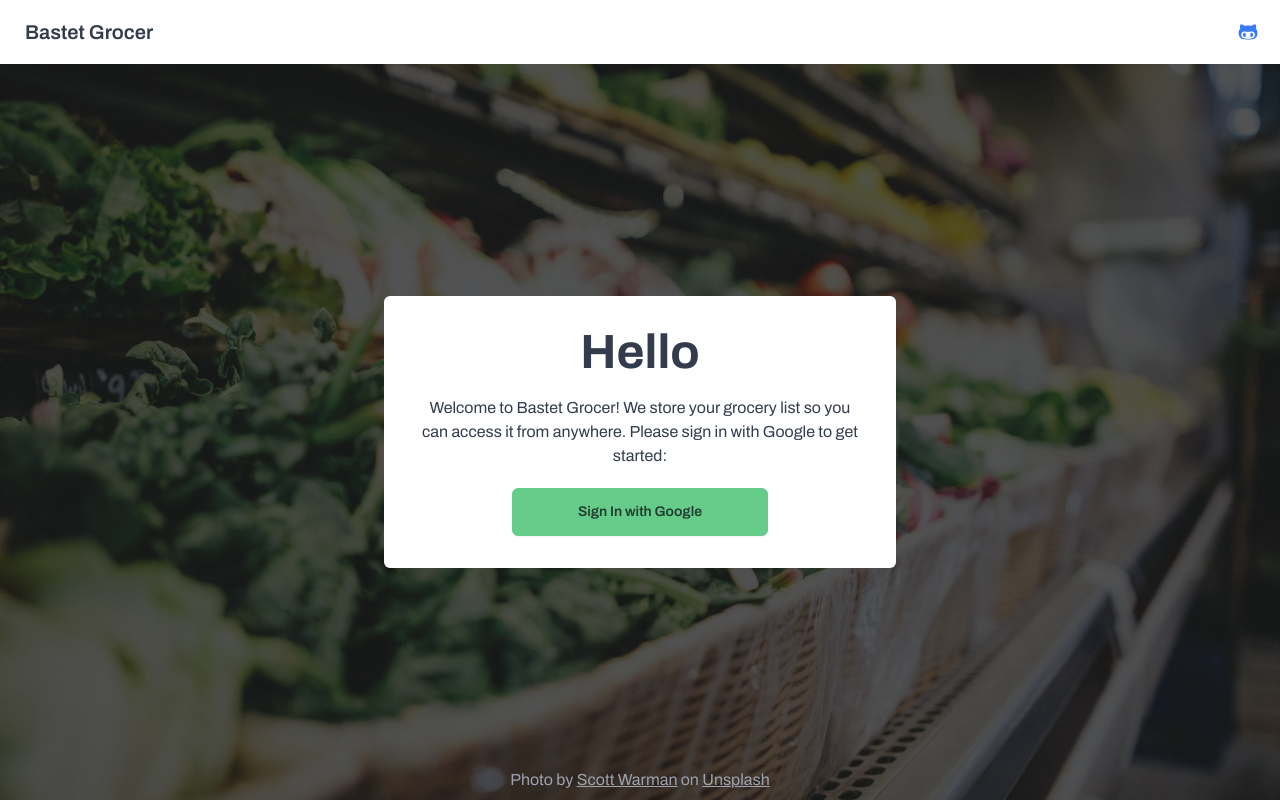
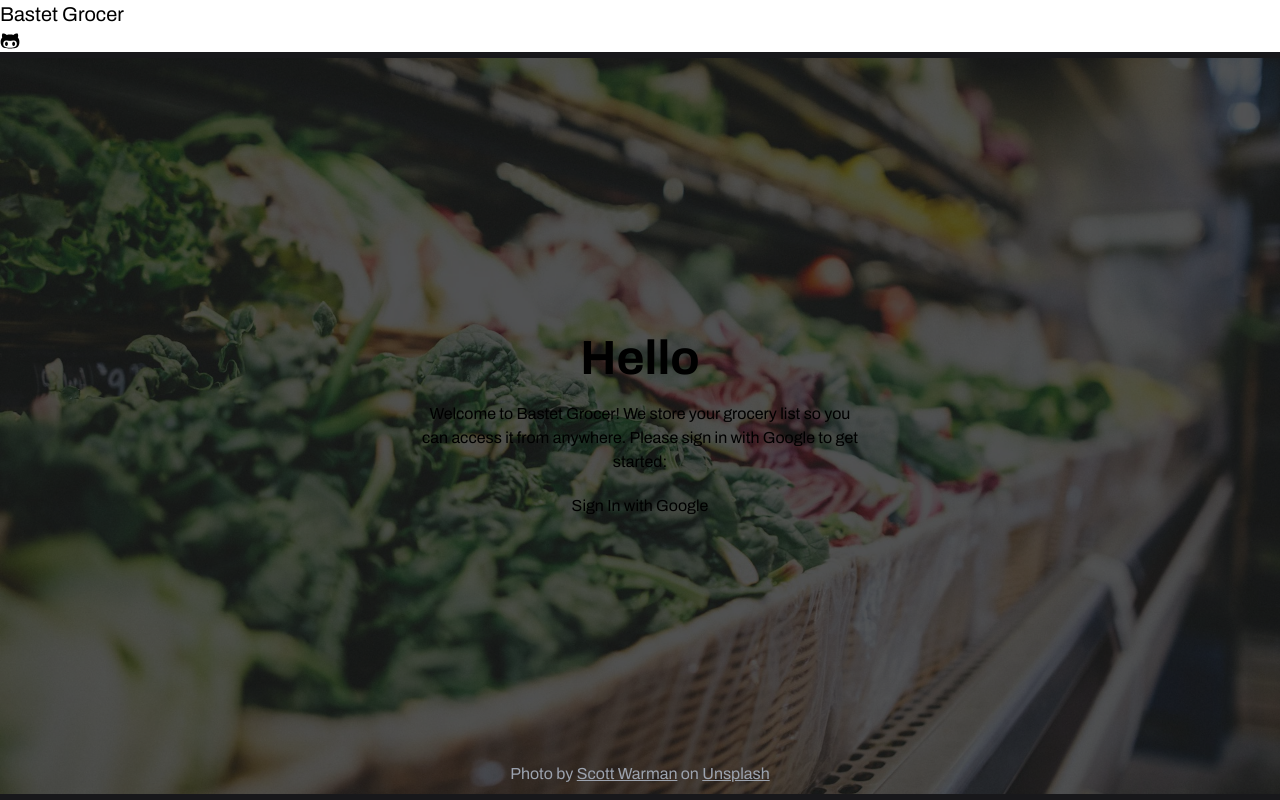
Before and after one commit to James-Sundby/bastet-grocer, a Next.js app: page / in a window 1280 px wide. Built offline with nearby package versions, Linux system fonts and the light colour scheme; no server answers.

Commit message:
Removes daisyui configs from tailwind file as per update instr.

```diff
--- a/tailwind.config.js
+++ b/tailwind.config.js
@@ -12,10 +12,4 @@ module.exports = {
       },
     },
   },
-  plugins: [
-    require('daisyui'),
-  ],
-  daisyui: {
-    themes: ["emerald"]
-  },
 };
```
